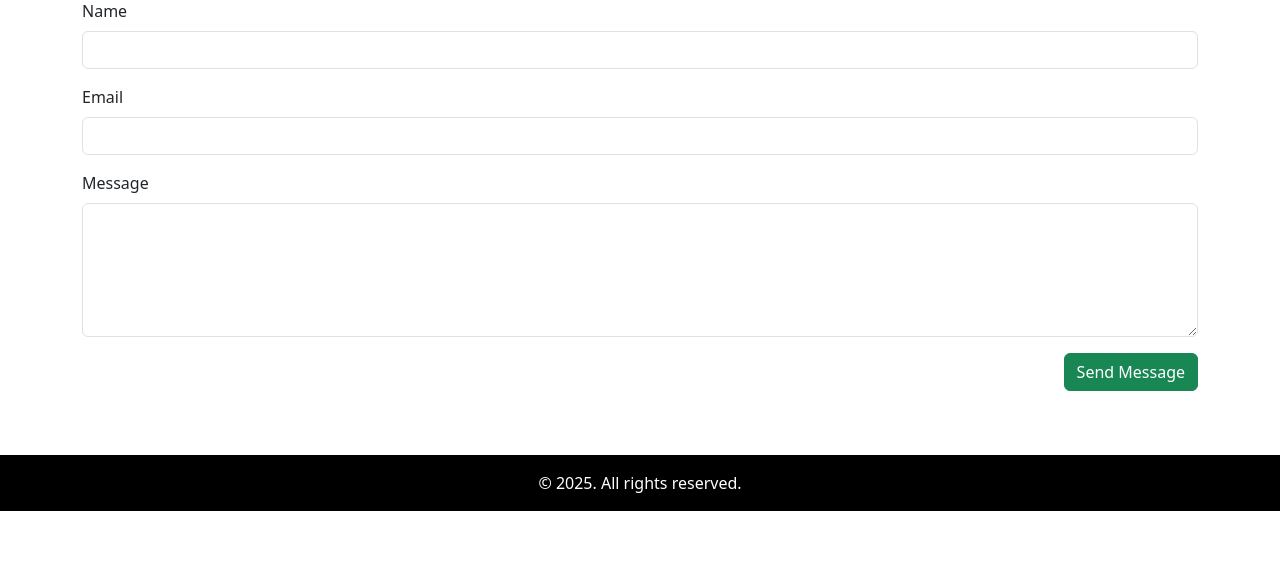
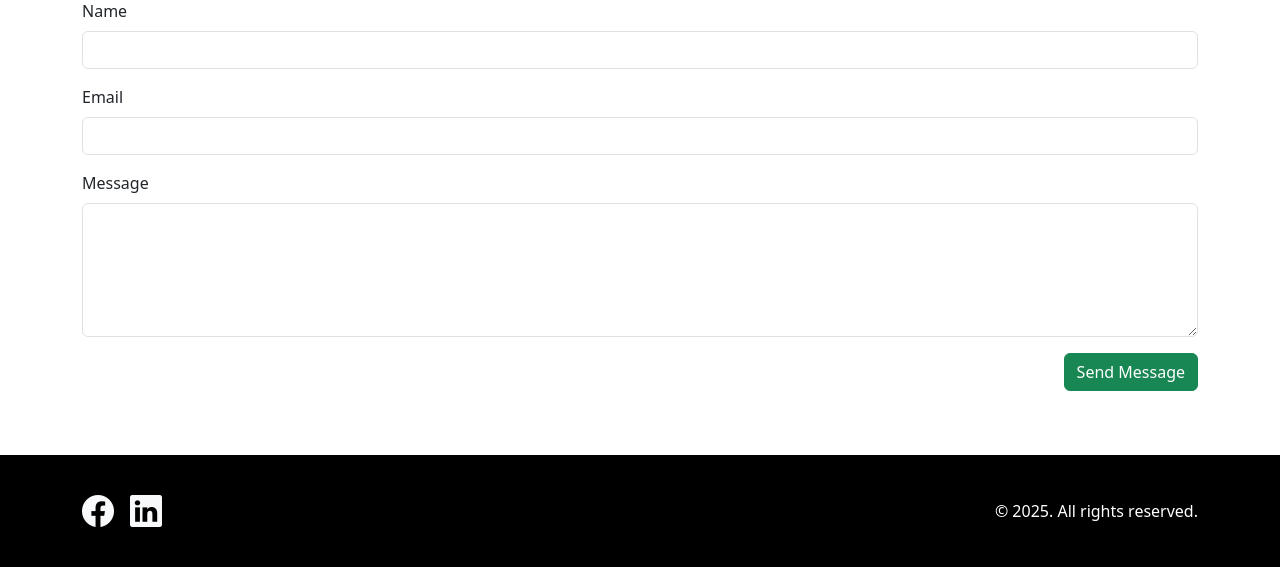
Before and after one commit to Jennnn06/Jennnn06.github.io, a PHP site: page / in a window 1280 px wide. Shown: the part 1468-2035 px from the top of the page. Before the commit the page ends 1979 px from the top, so only its background shows below. Run offline with PHP 8.4, Linux system fonts and the light colour scheme.

Commit message:
added links to my personal accounts

```diff
--- a/index.html
+++ b/index.html
@@ -3,9 +3,10 @@
 <head>
     <meta charset="UTF-8">
     <meta name="viewport" content="width=device-width, initial-scale=1">
-    <title>My Portfolio</title>
+    <title>Yes, I am Jennnn06</title>
     <!-- Bootstrap CSS -->
     <link href="https://cdn.jsdelivr.net/npm/bootstrap@5.3.3/dist/css/bootstrap.min.css" rel="stylesheet" integrity="sha384-QWTKZyjpPEjISv5WaRU9OFeRpok6YctnYmDr5pNlyT2bRjXh0JMhjY6hW+ALEwIH" crossorigin="anonymous">
+    <link rel="stylesheet" href="https://cdn.jsdelivr.net/npm/bootstrap-icons@1.10.5/font/bootstrap-icons.css">
 
     <!-- CSS -->
     <link href="css/style_index.css" rel="stylesheet">
@@ -189,10 +190,18 @@
   </section>
 
   <!-- Footer -->
-  <footer class="text-center">
-      <div class="container">
-      &copy; 2025. All rights reserved.
+  <footer>
+    <div class="container d-flex justify-content-between align-items-center py-3">
+      <div class="d-flex align-items-center">
+        <a href="https://www.facebook.com/jenron19" target="_blank" class="text-light me-3">
+          <i class="bi bi-facebook" style="font-size: 2rem;"></i>
+        </a>
+        <a href="https://www.linkedin.com/in/jccondestable" target="_blank" class="text-light me-3">
+          <i class="bi bi-linkedin" style="font-size: 2rem;"></i>
+        </a>
       </div>
+      <span>&copy; 2025. All rights reserved.</span>
+    </div>
   </footer>
 
   <!-- Bootstrap JS Bundle (includes Popper) -->
```
Also changed, not shown: index_test.html (+13 -4 lines), css/style_index.css (line endings or trailing spaces).
